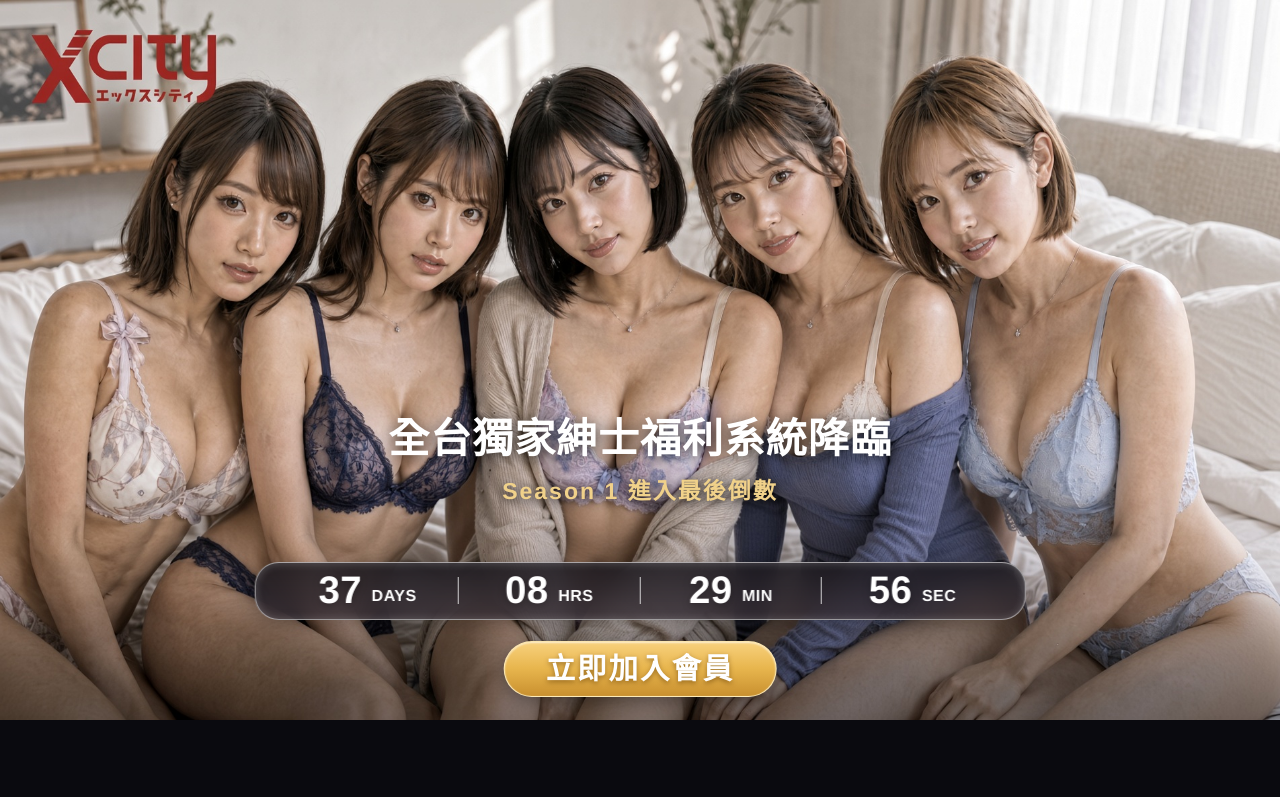
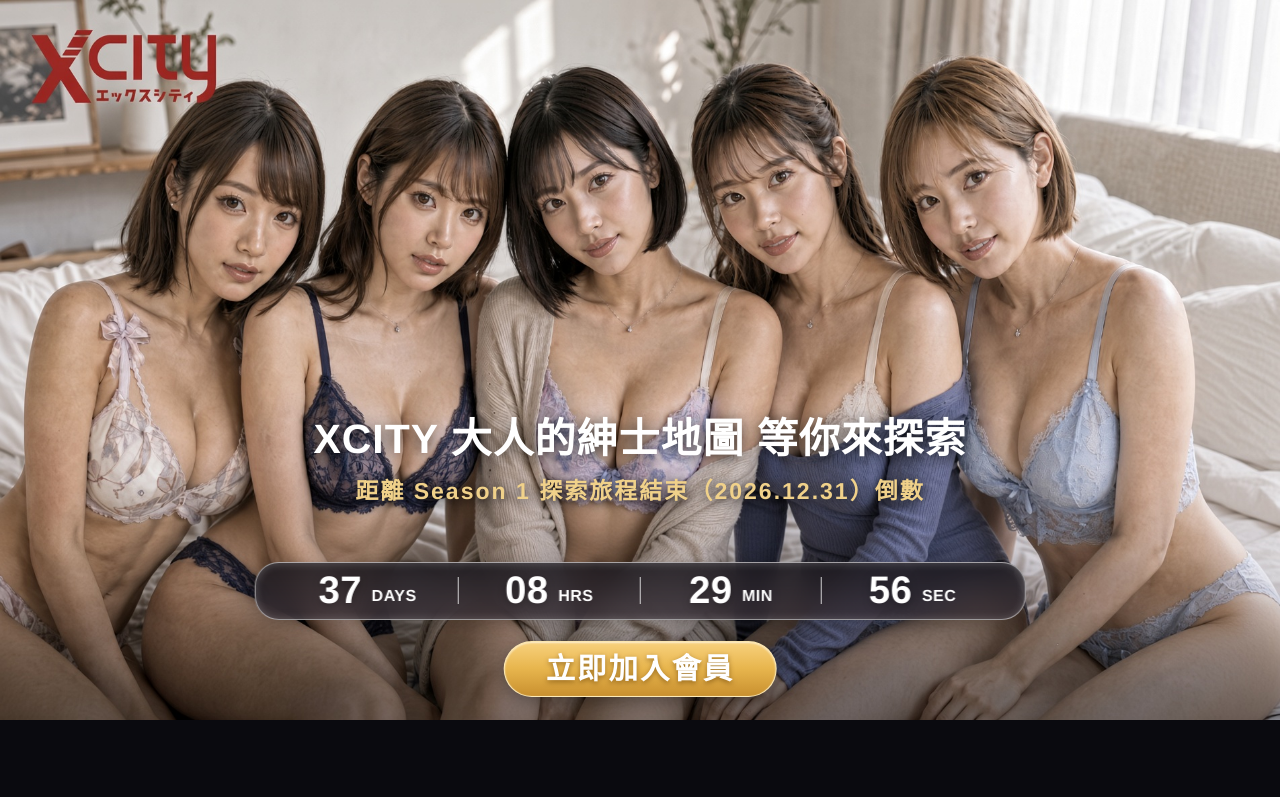
Before and after one commit to charlivia/Xcity-V2, a plain HTML site: page index.html in a window 1280 px wide. Shown: the top 797 px of the page. Drawn offline with Linux system fonts and the light colour scheme.

Commit message:
Update index.html

```diff
--- a/index.html
+++ b/index.html
@@ -276,10 +276,10 @@ footer {
 
 <header class="hero" aria-label="XCITY 紳士賽季主視覺">
 
-  <div class="hero-content">
-    <h1>全台獨家紳士福利系統降臨</h1>
-    <span class="sub-title">Season 1 進入最後倒數</span>
-  </div>
+ <div class="hero-content">
+  <h1>XCITY 大人的紳士地圖 等你來探索</h1>
+  <span class="sub-title">距離 Season 1 探索旅程結束（2026.12.31）倒數</span>
+</div>
 
   <div class="countdown" id="countdown" aria-label="賽季結束倒數">
     <div class="cd-unit">
```
